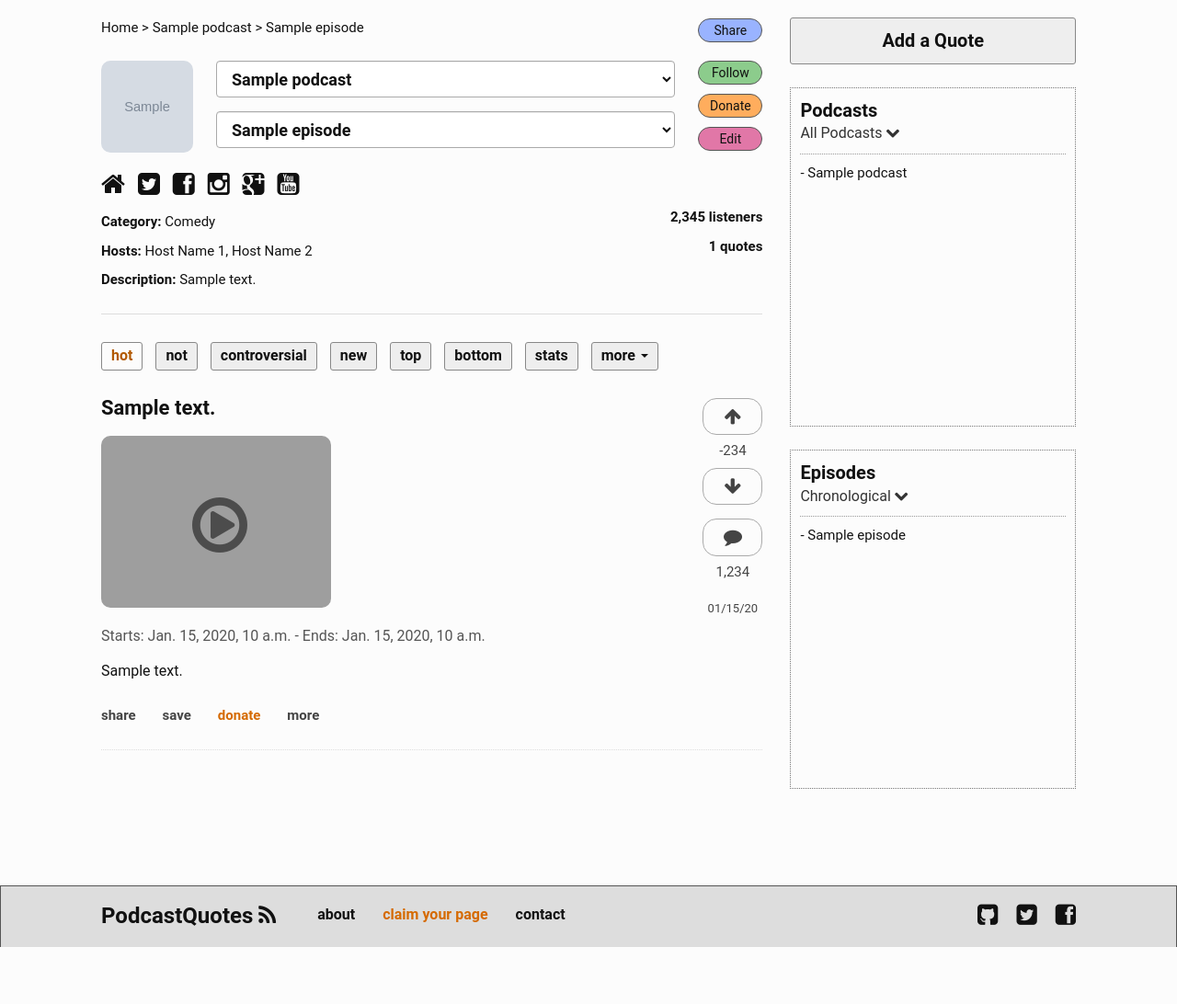
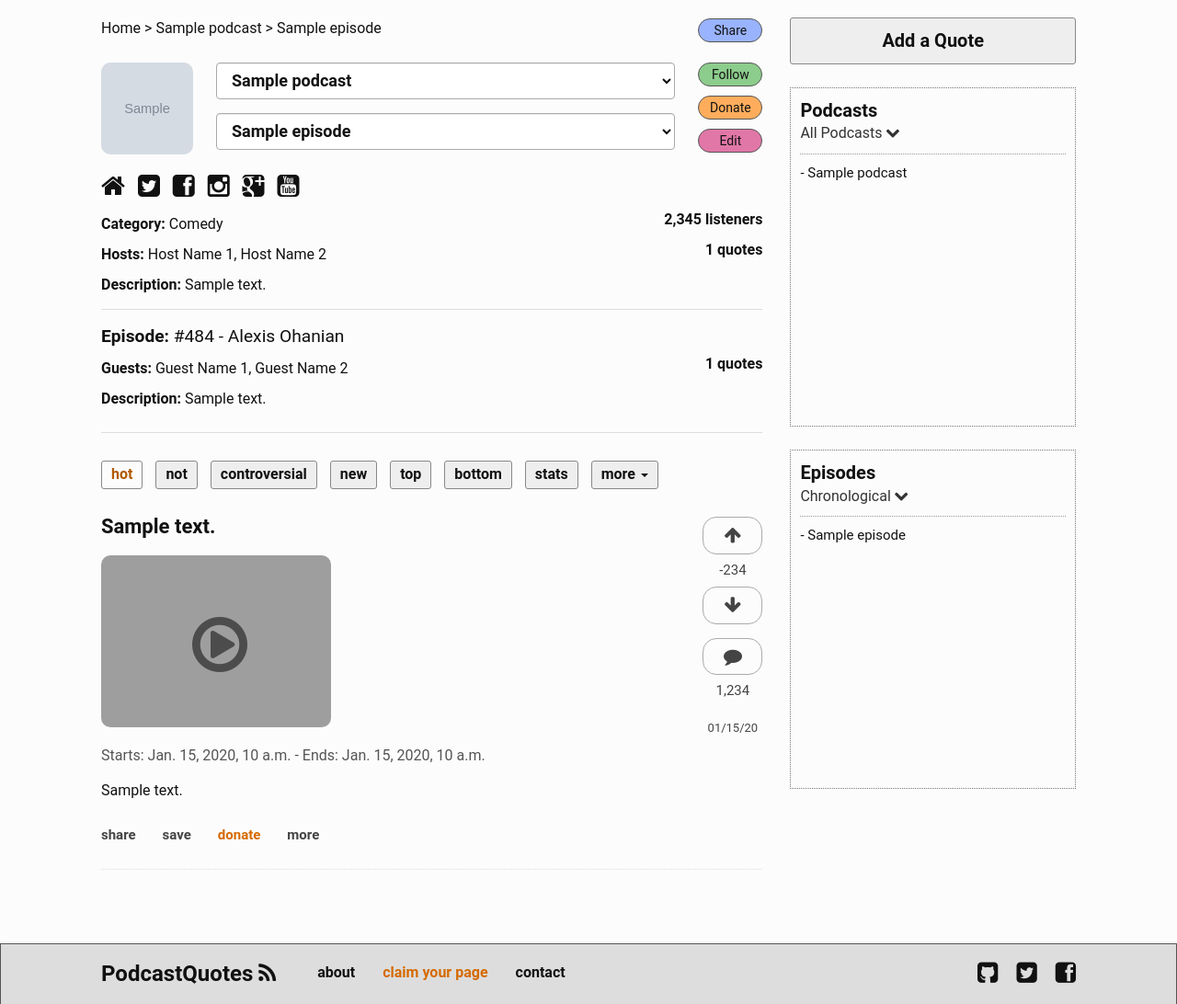
Before and after one commit to podcastquotes/podcastquotes, a Django app: template podcastquotes/templates/episode_detail.html in a window 1280 px wide. Shown: the part 50-1142 px from the top of the page at 92% size. Before the commit the page ends 1080 px from the top, so only its background shows below. Run offline with Django 3.2, Linux system fonts and the light colour scheme; the template is opened without the code that fills it: most values are stand-ins (such as "Sample title", 1, 10 or a date in 2020); grey boxes marked "Sample" are stand-in pictures; some libraries are stand-ins or nearby versions; grey boxes are pictures that could not be loaded.

Commit message:
Misc tweaks

```diff
--- a/podcastquotes/forms.py
+++ b/podcastquotes/forms.py
@@ -72,7 +72,7 @@ class QuoteCreateForm(forms.ModelForm):
         model = Quote
         widgets = {
             'episode': forms.Select(attrs={'class':'form-control'}),
-            'summary': forms.TextInput(attrs={'class':'form-control', 'placeholder': 'max 116 characters'}),
+            'summary': forms.TextInput(attrs={'class':'form-control', 'placeholder': 'max 200 characters'}),
             'text': forms.Textarea(attrs={'class':'form-control', 'rows':5, 'placeholder': 'Speaker Name: "Type quote in this format, with the name of the speaker followed by the colon symbol (:)."'}),
             'time_quote_begins': forms.TextInput(attrs={'class':'form-control', 'placeholder': 'hh:mm:ss'}),
             'time_quote_ends': forms.TextInput(attrs={'class':'form-control', 'placeholder': 'hh:mm:ss'}),
--- a/podcastquotes/models.py
+++ b/podcastquotes/models.py
@@ -128,7 +128,7 @@ class Episode(models.Model):
 
 class Quote(models.Model):
     episode = models.ForeignKey(Episode)
-    summary = models.CharField(max_length=116, blank=True)
+    summary = models.CharField(max_length=200, blank=True)
     text = models.TextField(blank=True)
     time_quote_begins = models.IntegerField(null=True, blank=True)
     time_quote_ends = models.IntegerField(null=True, blank=True)
--- a/podcastquotes/static/css/styles.css
+++ b/podcastquotes/static/css/styles.css
@@ -137,14 +137,14 @@ body {
 @media (max-width:991px) {
     .pq-breadcrumbs {
         padding:0 0 20px 0;
-        font-size:15px;
+        font-size:16px;
     }
 }
 
 @media (min-width:992px) {
     .pq-breadcrumbs {
         padding:0 0 20px 0;
-        font-size:15px;
+        font-size:16px;
     }
 }
 
@@ -322,9 +322,11 @@ body {
 }
 
 .form-control {
-    color:#111;
+    height:38px;
     vertical-align:top;
     border:1px solid #555;
+    color:#111;
+    font-size:16px;
 }
 
 .form-quote-input {
@@ -431,15 +433,15 @@ body {
     color:#333;
 }
 
-@media (max-width:767px) {
+@media (max-width:500px) {
     .pq-podcast-profile-picture {
         float:left;
-        margin:0 25px 10px 0;
+        margin:0 25px 30px 0;
         border-radius:10px;
     }
 }
 
-@media (min-width:768px) {
+@media (min-width:501px) {
     .pq-podcast-profile-picture {
         float:left;
         margin:0 25px 10px 0;
@@ -486,7 +488,7 @@ body {
 .pq-podcast-header-info-left {
     clear:left;
     margin:5px 5px 10px 0;
-    font-size:15px;
+    font-size:16px;
 }
 
 @media (max-width:500px) {
@@ -499,7 +501,7 @@ body {
     .pq-podcast-header-info-right-1 {
         clear:left;
         float:right;
-        font-size:15px;
+        font-size:16px;
     }
 }
 
@@ -514,7 +516,22 @@ body {
         clear:right;
         float:right;
         margin:-5px 0 0 0;
-        font-size:15px;
+        font-size:16px;
+    }
+}
+
+@media (max-width:500px) {
+    .pq-podcast-header-info-right-3 {
+        display:none;
+    }
+}
+
+@media (min-width:501px) {
+    .pq-podcast-header-info-right-3 {
+        clear:right;
+        float:right;
+        margin:-5px 0 0 0;
+        font-size:16px;
     }
 }
 
@@ -522,7 +539,7 @@ body {
     clear:left;
     max-width:500px;
     overflow:hidden;
-    font-size:15px;
+    font-size:16px;
 }
 
 @media (max-width:991px) {
@@ -538,6 +555,12 @@ body {
         padding:30px 0;
         border-top:1px dashed #ccc;
     }
+}
+
+.pq-episode-divider {
+    margin:15px 0 0 0;
+    padding:10px 0 0 0;
+    border-top:1px solid #ddd;
 }
 
 .pq-episode-profile-picture {
@@ -1099,6 +1122,14 @@ body {
     background-color:#E177A7;
 }
 
+.btn {
+   font-size:16px;
+}
+
+.btn-danger {
+    color:#eee;
+}
+
 .bg-yellow {
     background:#FFFFDF;
 }
@@ -1124,6 +1155,7 @@ a {
     font-size:70px;
     color:#444;
     opacity:0.9;
+    cursor:pointer;
 }
 
 @media (max-width:350px) {
@@ -1155,6 +1187,7 @@ a {
     float:left;
     clear:left;
     border-radius:10px;
+    cursor:pointer;
 }
 
 @media (max-width:350px) {
--- a/podcastquotes/templates/episode_detail.html
+++ b/podcastquotes/templates/episode_detail.html
@@ -113,7 +113,7 @@
 
 
         <div class="pq-podcast-header-info-right-2">
-            <strong>{{ episode.all_episode_quotes.count }} quotes</strong>
+            <strong>{{ episode.podcast.all_podcast_quotes.count }} quotes</strong>
         </div><!-- /.pq-podcast-header-info -->
 
         <div class="pq-podcast-header-info-left">
@@ -121,10 +121,31 @@
         </div><!-- /.pq-podcast-header-info -->
 
         <div class="pq-podcast-header-info-full">
-            <strong>Description:</strong> {{ podcast.description }}
+            <strong>Description:</strong> {{ episode.podcast.description }}
+        </div><!-- /.pq-episode-header-info-full -->
+
+        <div class="pq-episode-divider">
+        </div>
+
+        <div class="pq-podcast-header-info-left">
+            <big><strong>Episode:</strong> #484 - Alexis Ohanian</big>
+        </div>
+
+        <div class="pq-podcast-header-info-right-3">
+          <strong>{{ episode.all_episode_quotes.count }} quotes </strong>
+        </div><!-- /.pq-podcast-header-info -->
+
+        <div class="pq-podcast-header-info-left">
+            <strong>Guests:</strong> Guest Name 1, Guest Name 2
+        </div><!-- /.pq-podcast-header-info -->
+
+        <div class="pq-podcast-header-info-full">
+            <strong>Description:</strong> {{ episode.description }}
         </div><!-- /.pq-episode-header-info-full -->
 
       </div><!-- /.pq-podcast-info -->
+
+
 
     <div class="clearfix">
     </div>
@@ -175,6 +196,7 @@
           <li class="pq-nav-appear-3"><a href="#">top</a></li>
           <li class="pq-nav-appear-2"><a href="#">bottom</a></li>
           <li class="pq-nav-appear-1"><a href="#">stats</a></li>
+          <li><a href="#">transcription</a></li>
           <li><a href="#">mainstream</a></li>
           <li><a href="#">ghosts</a></li>
           <li><a href="#">birthdays</a></li>
--- a/podcastquotes/templates/home.html
+++ b/podcastquotes/templates/home.html
@@ -59,6 +59,7 @@
           <li class="pq-nav-appear-3"><a href="#">top</a></li>
           <li class="pq-nav-appear-2"><a href="#">bottom</a></li>
           <li class="pq-nav-appear-1"><a href="#">stats</a></li>
+          <li><a href="#">transcription</a></li>
           <li><a href="#">mainstream</a></li>
           <li><a href="#">ghosts</a></li>
           <li><a href="#">birthdays</a></li>
--- a/podcastquotes/templates/podcast_detail.html
+++ b/podcastquotes/templates/podcast_detail.html
@@ -174,6 +174,7 @@
           <li class="pq-nav-appear-3"><a href="#">top</a></li>
           <li class="pq-nav-appear-2"><a href="#">bottom</a></li>
           <li class="pq-nav-appear-1"><a href="#">stats</a></li>
+          <li><a href="#">transcription</a></li>
           <li><a href="#">mainstream</a></li>
           <li><a href="#">ghosts</a></li>
           <li><a href="#">birthdays</a></li>
--- a/podcastquotes/templates/quote_create.html
+++ b/podcastquotes/templates/quote_create.html
@@ -52,7 +52,7 @@
 
       <div class="pq-form-buttons">
         <button type="submit" class="btn btn-small btn-primary pq-form-button">Submit</button>
-        <a href="/" class="btn btn-small btn-danger pq-form-button">Cancel</a>
+        <a href="/" style="color:#eee;" class="btn btn-small btn-danger text-light-grey pq-form-button">Cancel</a>
       </div><!-- /.pq-form-input -->
 
       <div class="clearfix">
```
